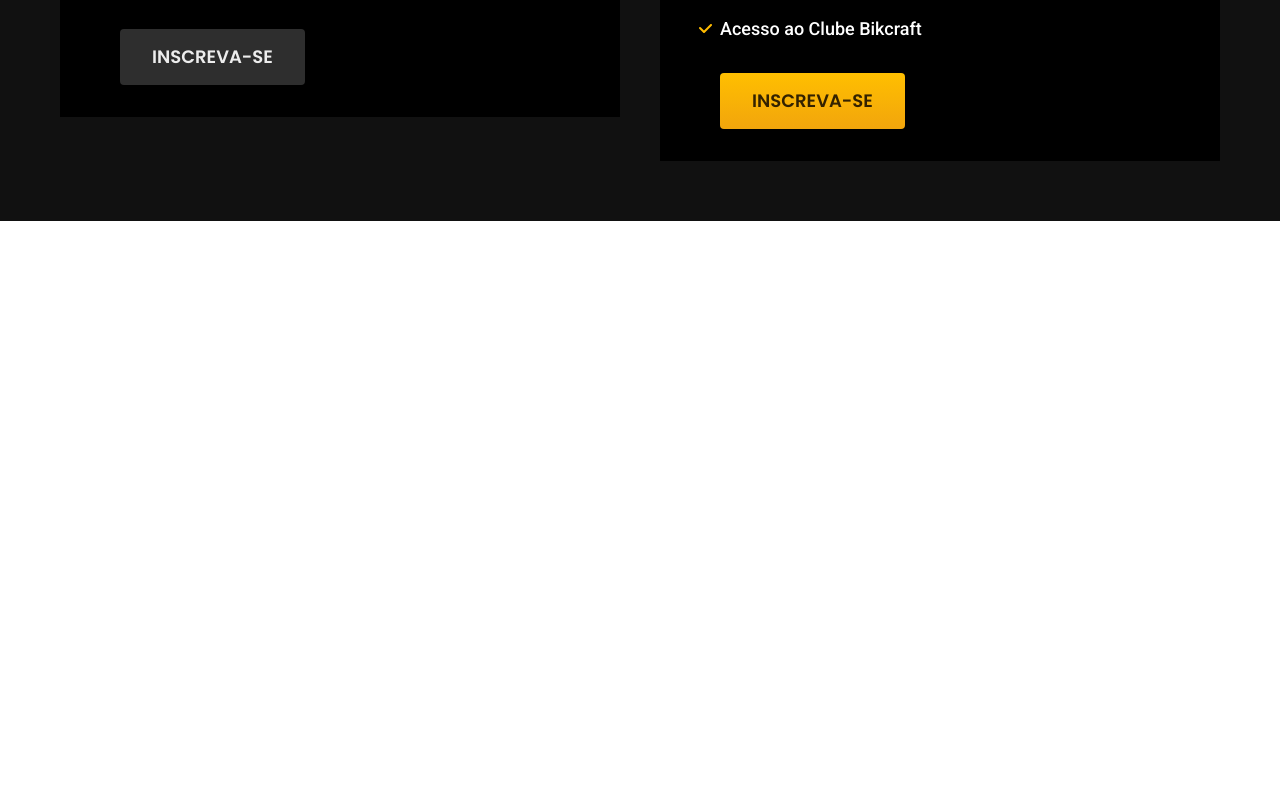
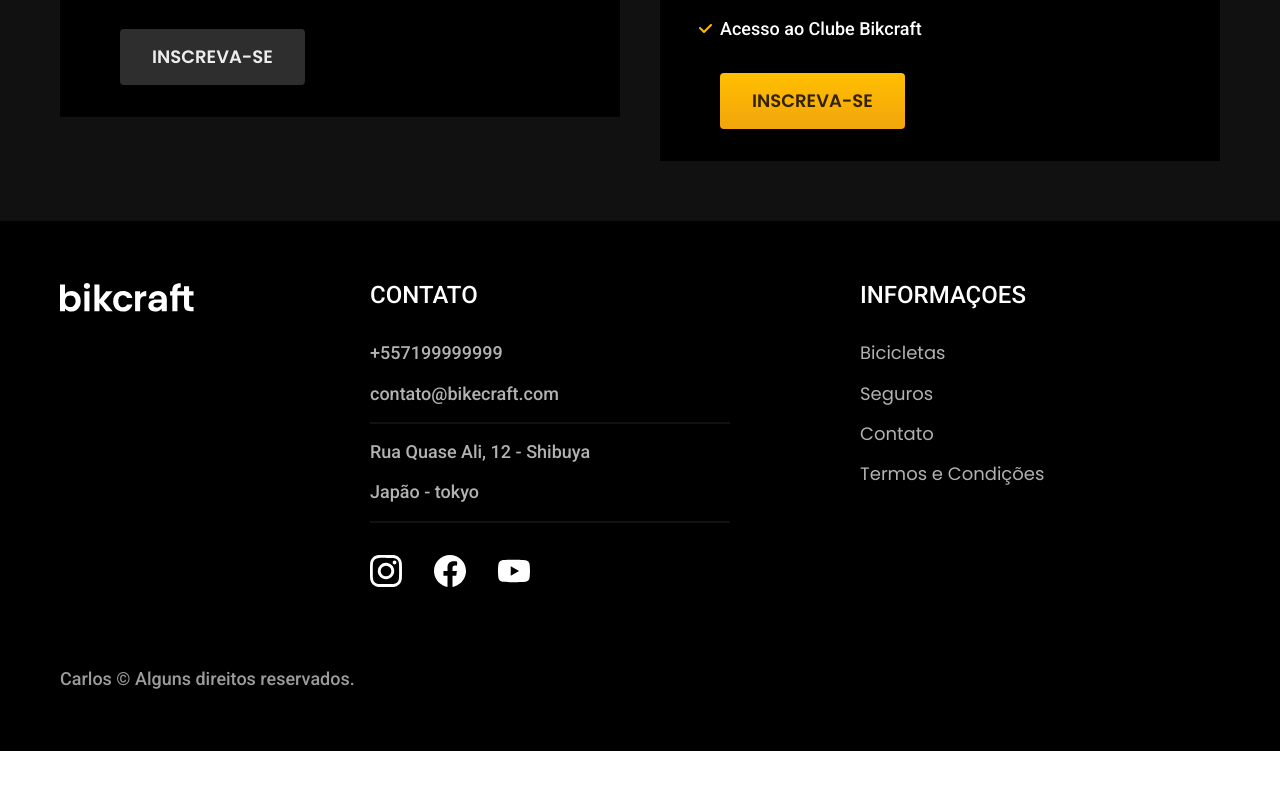
Before and after one commit to carlossantanaf/bikeclone, a plain HTML site: page index.html in a window 1280 px wide. Shown: the part 4242-5031 px from the top of the page. After the commit the page ends 4993 px from the top, so only its background shows below. Drawn offline with Linux system fonts and the light colour scheme.

Commit message:
final-pagina-1

```diff
--- /dev/null
+++ b/css/global/footer.css
@@ -0,0 +1,70 @@
+.footer-bg {
+    background-color: var(--cor-12);
+}
+
+.footer h3 {
+    line-height: initial;
+}
+
+.footer {
+    display: grid;
+    grid-template-columns: 3fr 5fr 4fr;
+    gap: 40px;
+    padding-top: 60px;
+    padding-bottom: 60px;
+}
+
+.footer h3 {
+    margin-bottom: 32px;
+}
+
+.footer-contato ul {
+    margin-bottom: 32px;
+}
+
+.footer li {
+    margin-bottom: 16px;
+}
+
+.footer-redes {
+    display: flex;
+    gap: 32px;
+}
+
+
+.footer-contato li:nth-child(even):after {
+    content: "";
+    display: block;
+    max-width: 360px;
+    height: 2px;
+    background: var(--cor-11);
+    margin-top: 16px;
+}
+
+.footer a:hover {
+    color: var(--cor-0);
+}
+
+.footer-copy {
+    grid-column: 1/-1;
+    margin-top: 40px;
+}
+
+@media (max-width: 800px) {
+    .footer > img {
+        display: none;
+    }
+    .footer {
+        grid-template-columns: 1fr 1fr;
+    }
+}
+
+@media (max-width: 600px) {
+    .footer {
+        grid-template-columns: 1fr;
+        gap: 60px;
+    }
+    .footer-copy {
+        margin-top: 0px;
+    }
+}
--- a/css/global/global.css
+++ b/css/global/global.css
@@ -5,7 +5,6 @@
 
 body {
     font-family: Arial, Helvetica, sans-serif;
-    padding-bottom: 1000px;
     color: var(--cor-11);
 }
 
--- a/css/style.css
+++ b/css/style.css
@@ -3,6 +3,7 @@
 @import url('https://fonts.googleapis.com/css2?family=Merriweather:ital,wght@1,900&family=Poppins:wght@400;600&family=Roboto:wght@400;500&display=swap');
 
 @import "./global/header.css";
+@import "./global/footer.css";
 
 /* tipografia */
 @import "./utilidades/tipografia.css";
--- a/html/index.html
+++ b/index.html
@@ -202,5 +202,64 @@
             </div>
         </div>
     </article>
+
+    <footer class="footer-bg">
+        <div class="footer container">
+            <figure>
+                <img src="/img/bikcraft.svg" alt="#">
+            </figure>
+            <div class="footer-contato">
+                <h3 class="font-2-l-b cor-0">Contato</h3>
+                <ul class="font-2-m cor-5">
+                    <li>
+                        <a href="tel:+557199999999">+557199999999</a>
+                    </li>
+                    <li>
+                        <a href="mailto:contato@bikecraft.com">
+                            contato@bikecraft.com
+                        </a>
+                    </li>
+                    <li>
+                        Rua Quase Ali, 12 - Shibuya
+                    </li>
+                    <li>
+                        Japão - tokyo
+                    </li>
+                </ul>
+                <div class="footer-redes">
+                    <a href="./">
+                        <img src="/img/redes/instagram.svg" alt="Insta">
+                    </a>
+                    <a href="./">
+                        <img src="/img/redes/facebook.svg" alt="Fb">
+                    </a>
+                    <a href="./">
+                        <img src="/img/redes/youtube.svg" alt="Yt">
+                    </a>
+                </div>
+            </div>
+            <div class="footer-informacoes">
+                <h3 class="font-2-l-b cor-0">Informaçoes</h3>
+                <nav>
+                    <ul class="font-1-m cor-5">
+                        <li>
+                            <a href="./bicicletas.html">Bicicletas</a>
+                        </li>
+                        <li>
+                            <a href="./seguros">Seguros</a>
+                        </li>
+                        <li>
+                            <a href="./contato">Contato</a>
+                        </li>
+                        <li>
+                            <a href="./termos">Termos e Condições</a>
+                        </li>
+                    </ul>
+                </nav>
+            </div>
+            <p class="footer-copy font-2-m cor-6">Carlos © Alguns direitos reservados.</p>
+        </div>
+    </footer>
+
 </body>
 </html>
```
